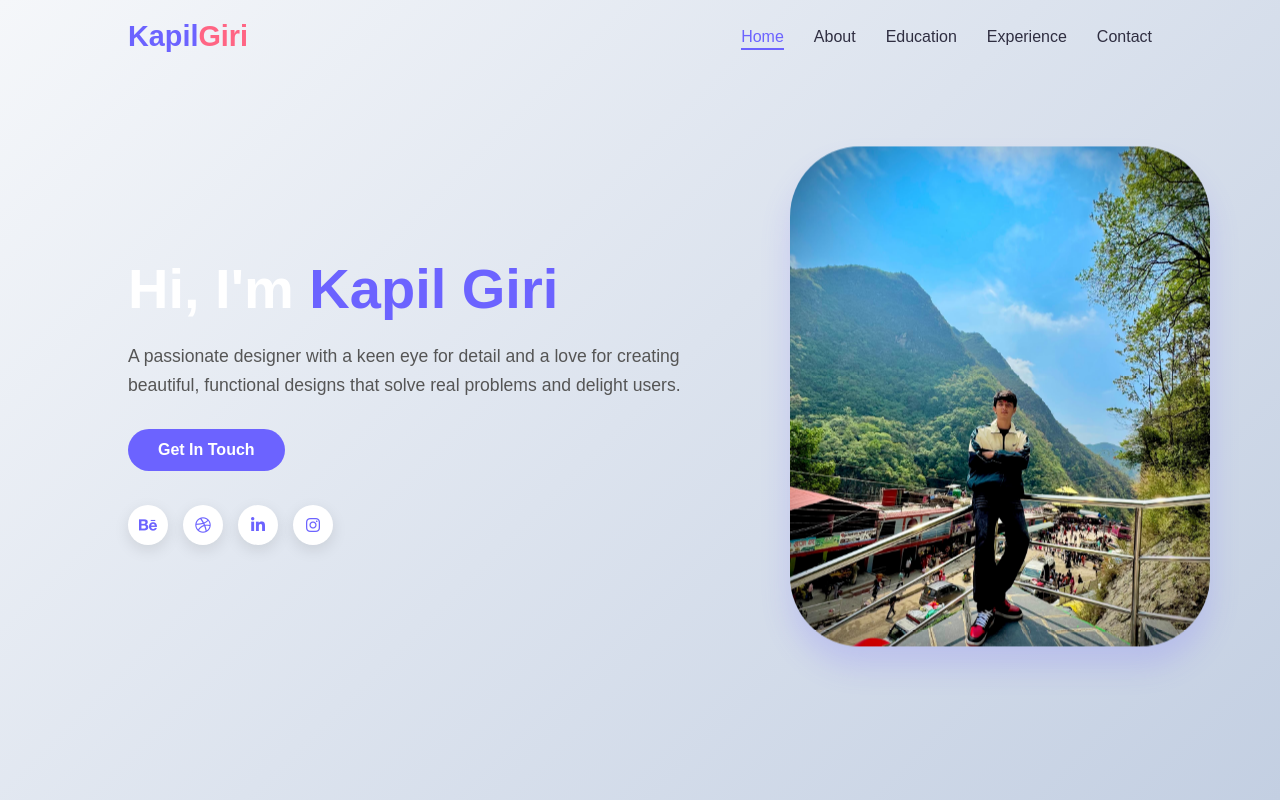
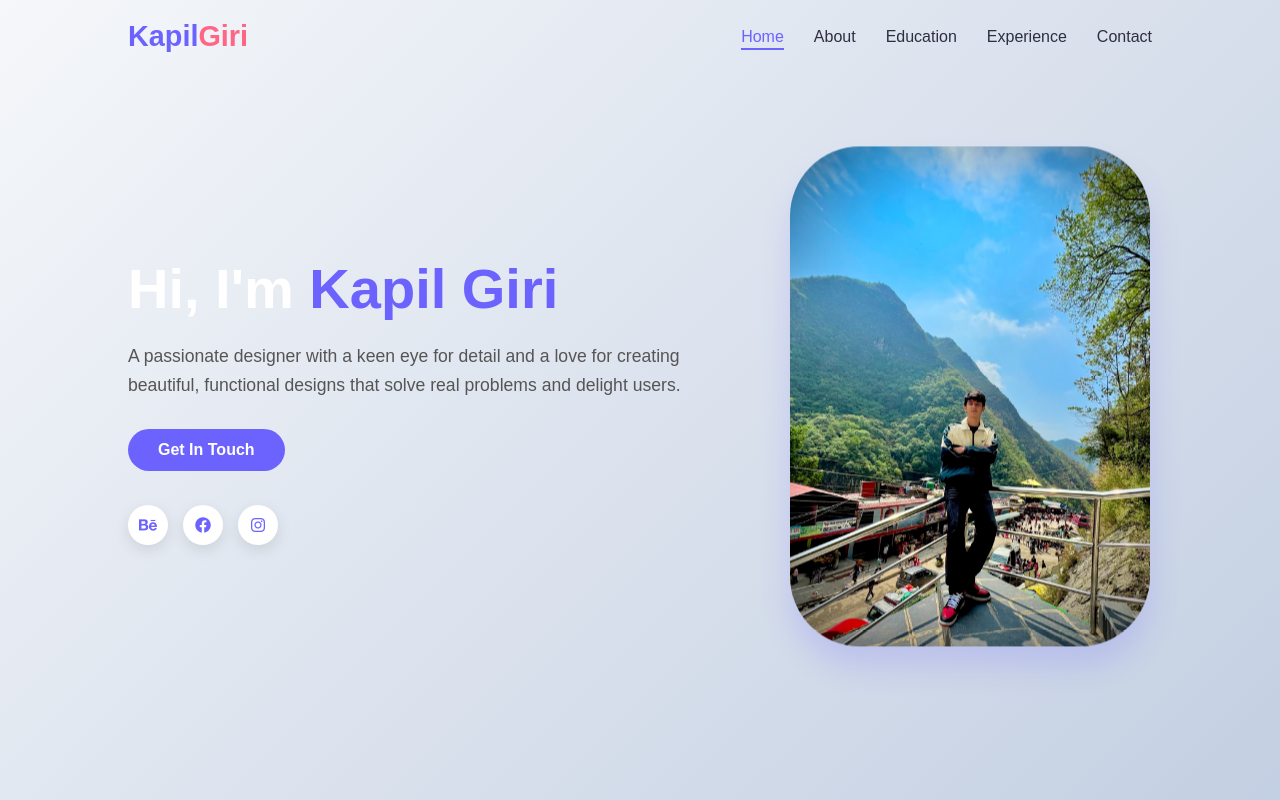
Before and after one commit to kapil1316/Kapil-Giri, a plain HTML site: page index.html in a window 1280 px wide. Shown: the top 800 px of the page. Drawn offline with Linux system fonts and the light colour scheme.

Commit message:
Add files via upload

```diff
--- a/index.html
+++ b/index.html
@@ -251,7 +251,7 @@
             position: absolute;
             top: 0;
             left: 0;
-            width: 140%;
+            width: 120%;
             height: 100%;
             object-fit: cover;
             border-radius: 70px;
@@ -833,9 +833,8 @@ h1{
             <a href="#contact" class="btn">Get In Touch</a>
             <div class="social-icons">
                 <a href="#"><i class="fab fa-behance"></i></a>
-                <a href="#"><i class="fab fa-dribbble"></i></a>
-                <a href="#"><i class="fab fa-linkedin-in"></i></a>
-                <a href="#"><i class="fab fa-instagram"></i></a>
+                <a href="https://www.facebook.com/people/flexy-fixes/61566497176485/?mibextid=ZbWKwL"><i class="fab fa-facebook"></i></a>
+                <a href="https://www.instagram.com/kapil_ideas?utm_source=ig_web_button_share_sheet&igsh=ZDNlZDc0MzIxNw=="><i class="fab fa-instagram"></i></a>
             </div>
         </div>
         <div class="home-image">
```
